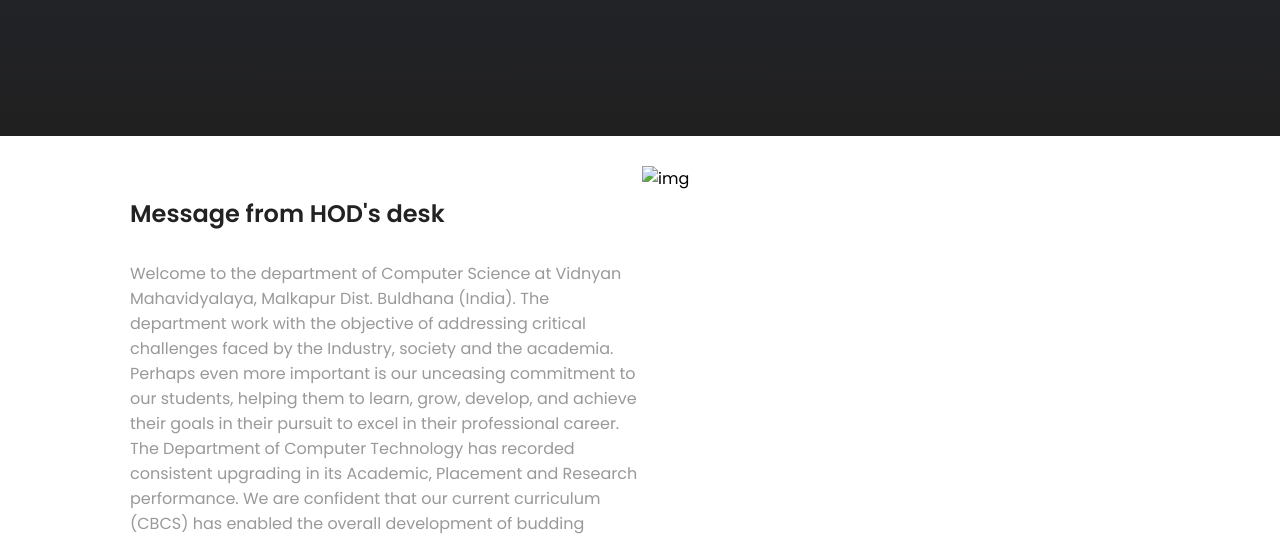
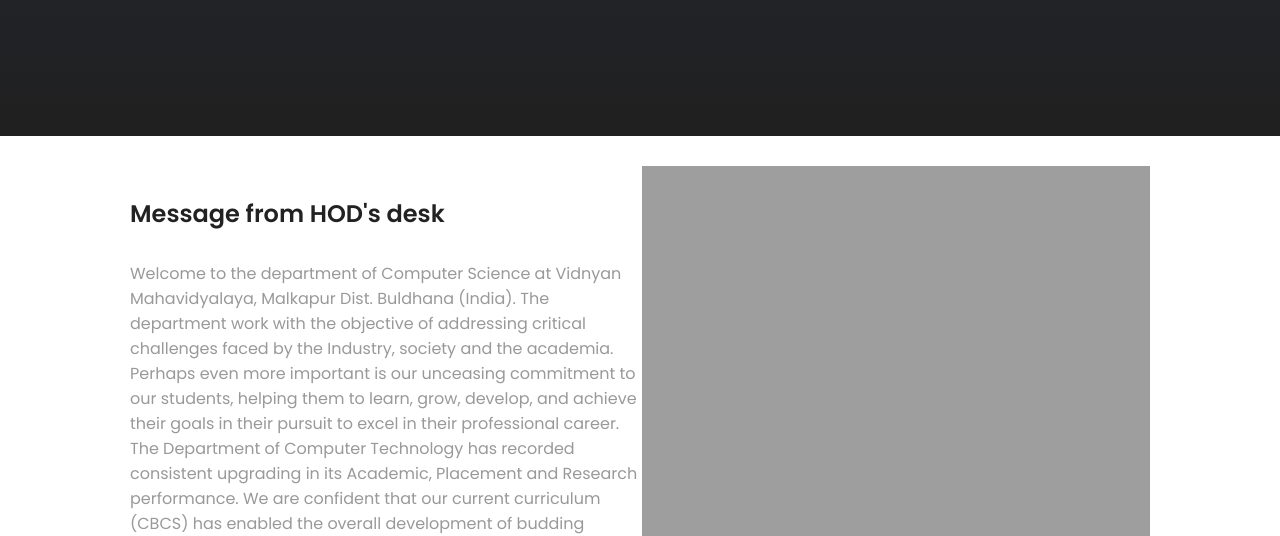
Before and after one commit to Ashish1332/Computer-Department-Website, a plain HTML site: page hod.desk.html in a window 1280 px wide. Shown: the part 264-800 px from the top of the page. Drawn offline with Linux system fonts and the light colour scheme; the site is published under a folder, as on GitHub Pages, so addresses that start at the root find nothing.

Commit message:
Update hod.desk.html

```diff
--- a/hod.desk.html
+++ b/hod.desk.html
@@ -68,7 +68,7 @@
         </p>
           </div>
           <div class="vision-col">
-            <img src="/img/hod.png" alt="img">
+            <img src="img/hod.png" alt="img">
           </div>
 
     </div>
```
